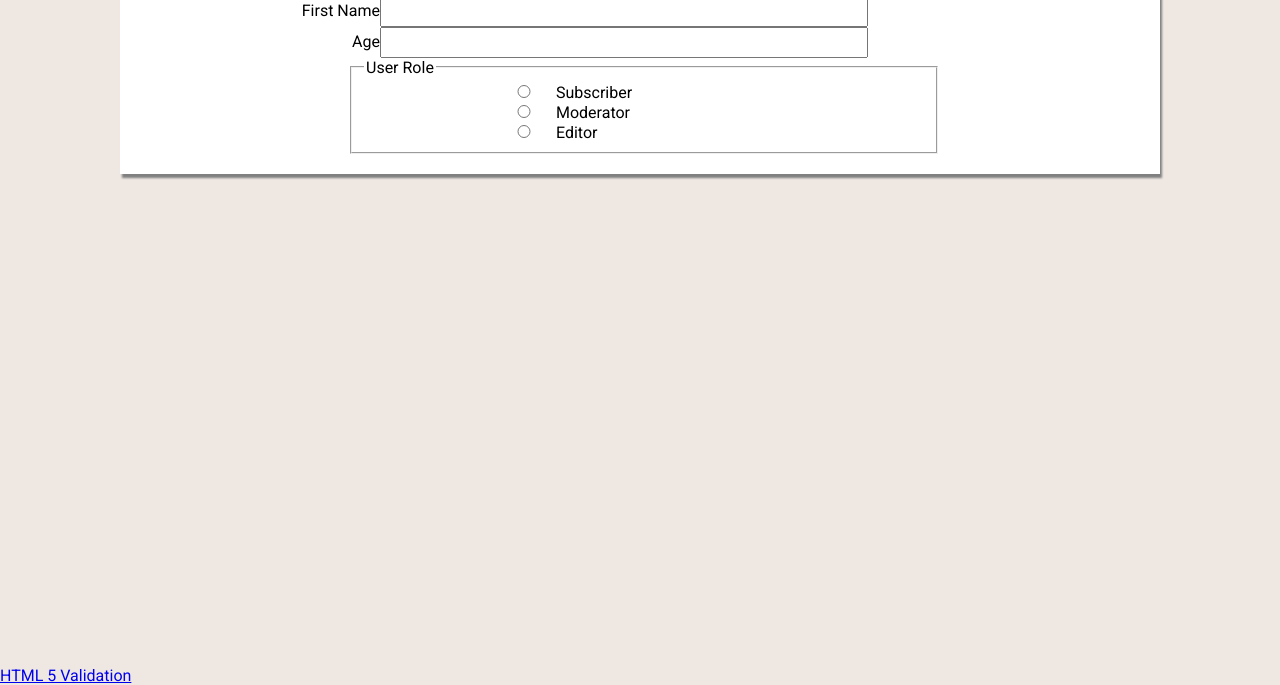
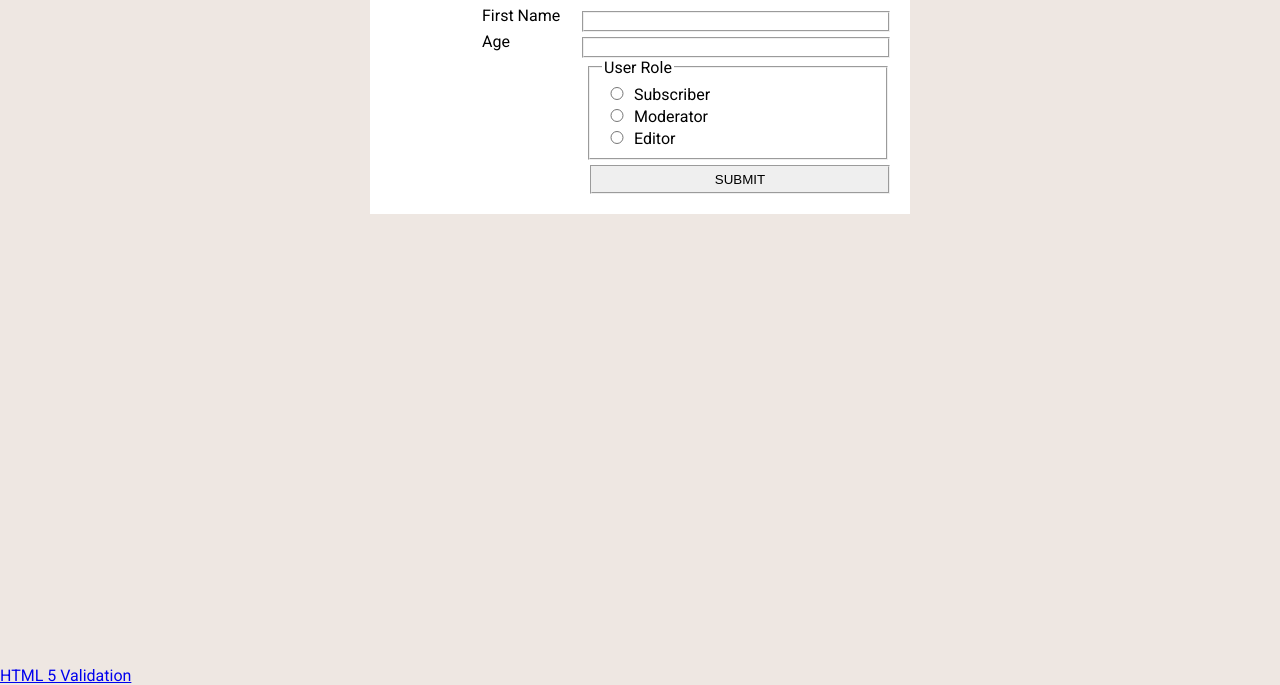
Before and after one commit to bigewiki/form-design-1, a plain HTML site: page index.html in a window 1280 px wide. Shown: the part 115-800 px from the top of the page. Drawn offline with Linux system fonts and the light colour scheme.

Commit message:
so-so styles, good enough for the grade

```diff
--- a/index.html
+++ b/index.html
@@ -19,11 +19,15 @@
         <h1>User Creation Form</h1>
         <div class="inner-form-container">
           <form>
+            <div class="flex-row">
               <label for="first-name">First Name</label
               ><input name="first-name" type="text" id="first-name" />
-            <br />
+            </div>
+            <div class="flex-row">
               <label for="age">Age</label
               ><input name="age" type="number" id="age" />
+            </div>
+            <div class="flex-row">
               <div class="radio-wrapper">
                 <fieldset>
                   <legend>User Role</legend>
@@ -57,6 +61,10 @@
                   </div>
                 </fieldset>
               </div>
+            </div>
+            <div class="flex-row">
+              <input name="submit" value="submit" type="submit" />
+            </div>
           </form>
         </div>
       </div>
--- a/style.css
+++ b/style.css
@@ -25,54 +25,46 @@ footer {
 }
 
 .outer-form-container {
-  padding: 10px;
   background-color: white;
-  box-shadow: 2px 4px 2px grey;
-  margin: 10px;
+  margin: 20px;
+  padding: 20px;
   width: 100%;
-  max-width: 1000px;
-  padding: 20px;
+  max-width: 500px;
 }
 
-.outer-form-container label {
-  width: 30%;
+label {
+  width: 100px;
+  max-width: 100px;
   display: inline-block;
-  text-align: right;
 }
 
-.outer-form-container input {
-  width: 60%;
-  line-height: 25px;
+input {
+  margin-top: 5px;
+  width: 300px;
+  border-width: 2px;
+  border-style: groove;
+  border-color: threedface;
+  border-image: initial;
+}
+
+input[type="submit"] {
+  text-transform: uppercase;
+  padding: 5px 10px 5px 10px;
 }
 
 .radio-wrapper {
-  display: flex;
-  justify-content: flex-end;
-  width: 700px;
-  float: right;
-}
-
-.radio-wrapper label {
-  display: inline-block;
-  text-align: left;
+  width: 304px;
 }
 
 .radio-wrapper input {
-  width: 50px;
+  width: 20px;
 }
 
-.radio-pair {
-  width: 300px;
-  margin: auto;
+.flex-row {
+  display: flex;
+  justify-content: flex-end;
 }
 
-fieldset {
-  float: right;
-  width: 80%;
+h1 {
+  text-align: center;
 }
-
-.inner-form-container {
-  display: flex;
-  justify-content: center;
-  max-width: 800px;
-}
```
Lines whose indentation alone changed are shown as unchanged.
